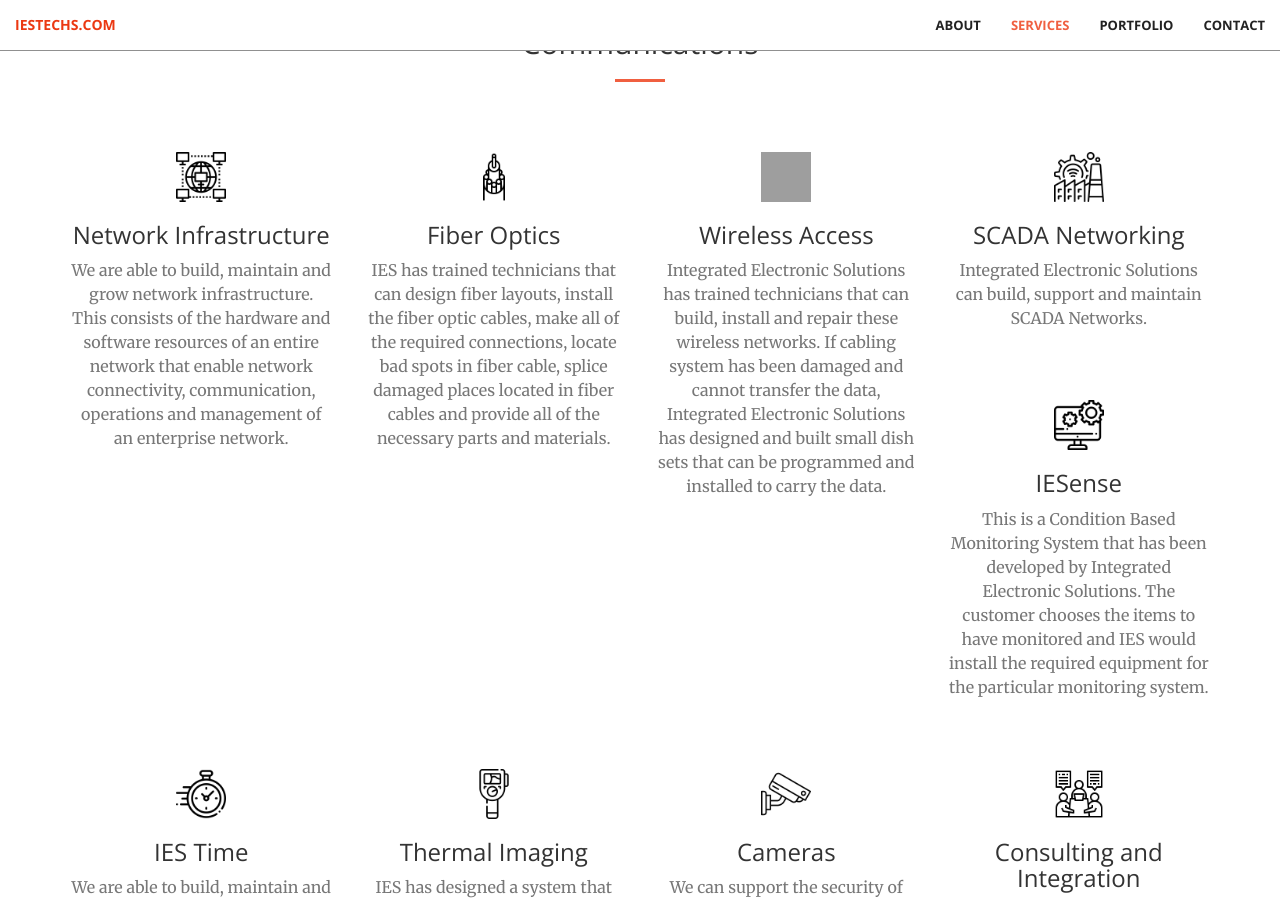
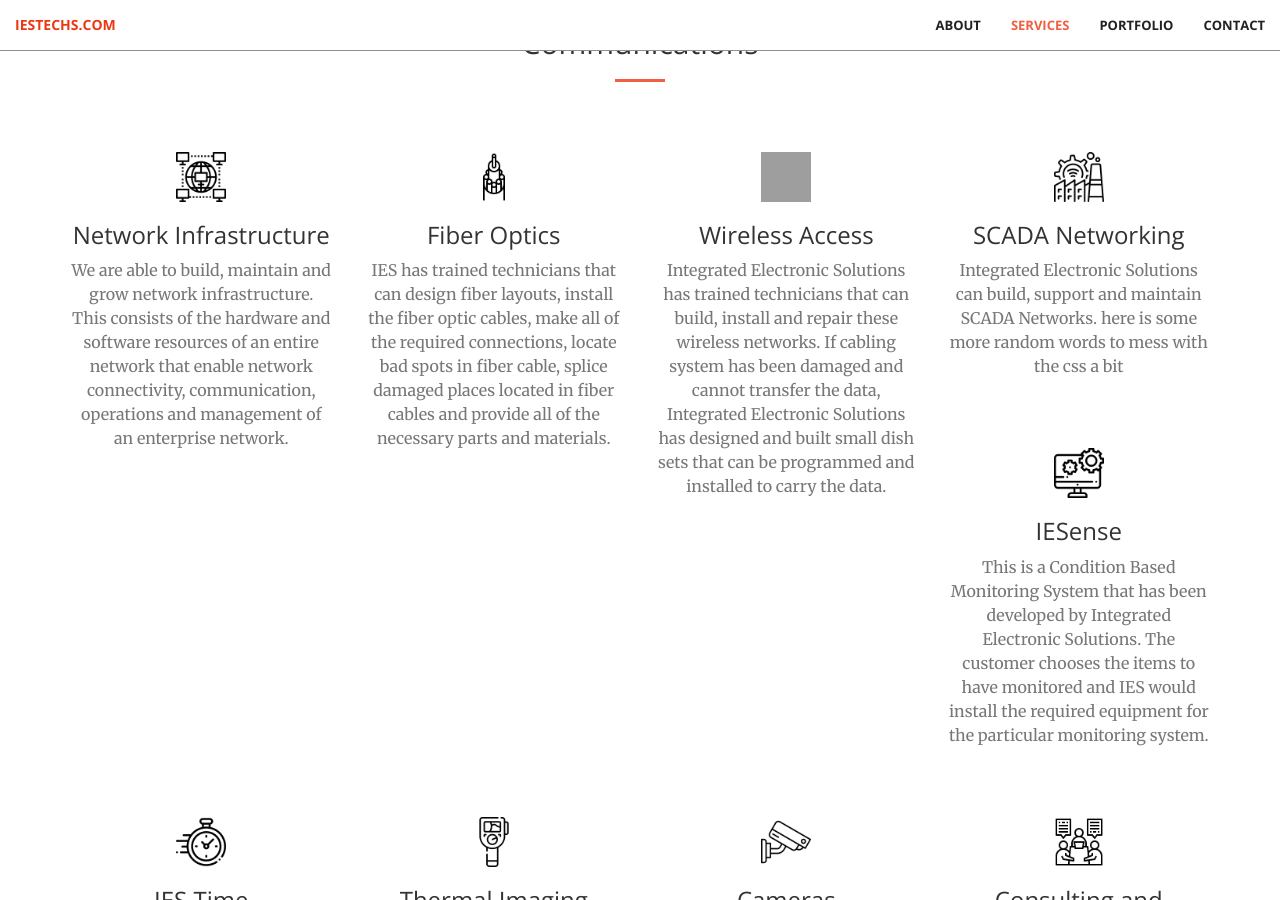
Before and after one commit to koelzerdev/koelzerdev.github.io, a Jekyll site: the page built from index.html, in a window 1280 px wide and 900 px high, scrolled down 1488 px. Built offline with Jekyll 4.4.1, drawn with Linux system fonts in a browser that asks for light colours; grey boxes are pictures that could not be loaded.

Commit message:
csss a bit

```diff
--- a/_includes/services.html
+++ b/_includes/services.html
@@ -38,7 +38,7 @@
                     <!-- <i class="fa fa-4x fa-paper-plane wow bounceIn text-primary" data-wow-delay=".1s"></i> -->
                     <img class="fa fa-4x fa-paper-plane wow bounceIn text-primary" data-wow-delay=".1s" src="img/industrial.png" alt="clock" width="50" height="50">
                     <h3>SCADA Networking</h3>
-                    <p class="text-muted">Integrated Electronic Solutions can build, support and maintain SCADA Networks.</p>
+                    <p class="text-muted">Integrated Electronic Solutions can build, support and maintain SCADA Networks. here is some more random words to mess with the css a bit</p>
                 </div>
             </div>
             <div class="col-lg-3 col-md-6 text-center">
```
